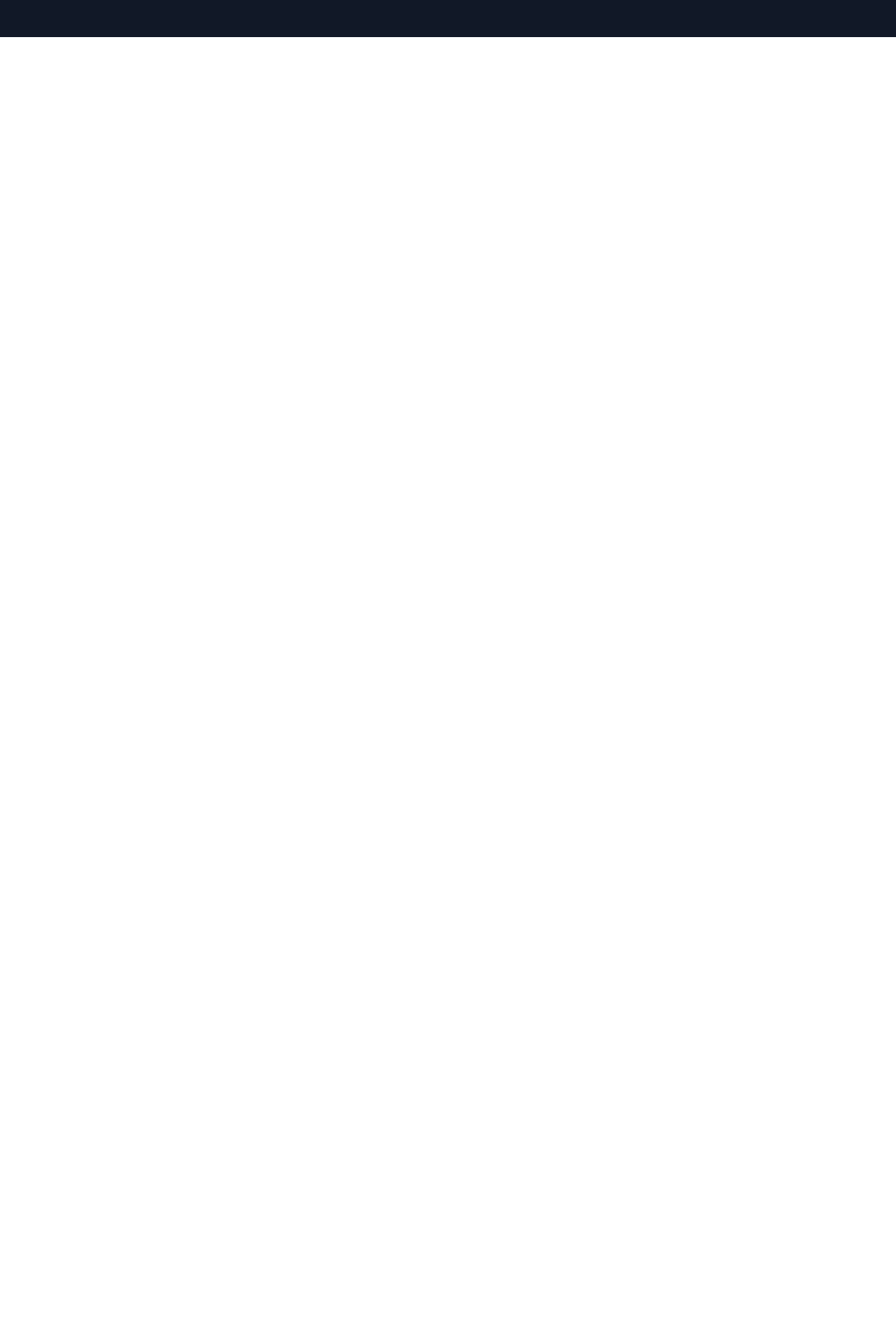
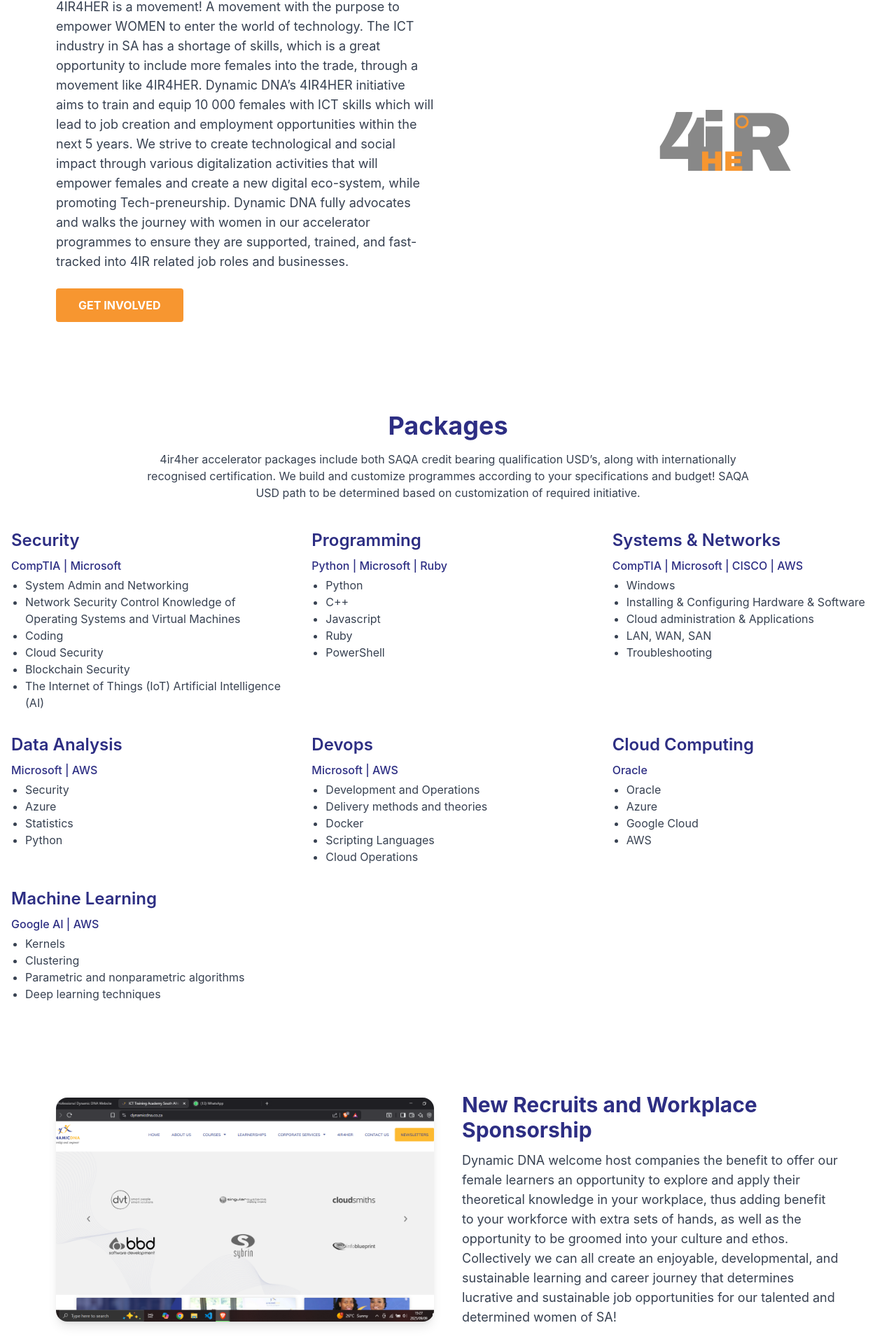
Before and after one commit to Zwelihlecomet2/Bostech-Innovations-main-website, a React (Vite) app: page /4ir4her in a window 1280 px wide. Shown: the part 536-2456 px from the top of the page at 70% size. Before the commit the page ends 800 px from the top, so only its background shows below. Built offline with nearby package versions, Linux system fonts and the light colour scheme.

Commit message:
4IR Page

```diff
--- a/src/pages/FourIR.tsx
+++ b/src/pages/FourIR.tsx
@@ -2,8 +2,172 @@
 
 const FourIR = () => {
   return (
-    <div>FourIR</div>
-  )
-}
+    <div className="min-h-screen bg-white">
+      {/* Hero Section */}
+      <section className="relative h-[340px] md:h-[420px] flex items-center overflow-hidden">
+        {/* Background Image */}
+        <div
+          className="absolute inset-0 bg-cover bg-center"
+          style={{
+            backgroundImage:
+              "url('/src/assets/Screenshot (252) copy.png')",
+          }}
+        />
+        {/* Overlay */}
+        <div className="absolute inset-0 bg-[#2d2e83]/70" />
+        {/* Content */}
+        <div className="relative z-10 px-8 md:px-20 lg:px-32 w-full flex flex-col items-start justify-center h-full">
+          <h1 className="text-3xl md:text-5xl font-bold text-white mb-2">4IR4HER</h1>
+          <p className="text-lg md:text-2xl text-[#2d2e83] bg-white/0 font-medium" style={{marginTop: '-0.5rem'}}>
+            Fourth Industrial Revolution For Her
+          </p>
+        </div>
+      </section>
+      {/* No Women Left Behind Section */}
+      <section className="py-16 bg-white">
+        <div className="max-w-6xl mx-auto px-4 grid md:grid-cols-2 gap-10 items-center">
+          {/* Text */}
+          <div>
+            <h2 className="text-2xl md:text-3xl font-bold text-[#2d2e83] mb-3">No Women Left Behind!</h2>
+            <p className="text-gray-700 text-base md:text-lg mb-6">
+              4IR4HER is a movement! A movement with the purpose to empower WOMEN to enter the world of technology. The ICT industry in SA has a shortage of skills, which is a great opportunity to include more females into the trade, through a movement like 4IR4HER. Dynamic DNA’s 4IR4HER initiative aims to train and equip 10 000 females with ICT skills which will lead to job creation and employment opportunities within the next 5 years. We strive to create technological and social impact through various digitalization activities that will empower females and create a new digital eco-system, while promoting Tech-preneurship. Dynamic DNA fully advocates and walks the journey with women in our accelerator programmes to ensure they are supported, trained, and fast-tracked into 4IR related job roles and businesses.
+            </p>
+            <button className="bg-[#f79630] text-white font-bold px-8 py-3 rounded transition-colors hover:bg-[#e6861c] focus:outline-none focus:ring-2 focus:ring-[#f79630]">
+              GET INVOLVED
+            </button>
+          </div>
+          {/* 4IR4HER Logo/Graphic */}
+          <div className="flex justify-center md:justify-end">
+            <svg width="260" height="160" viewBox="0 0 260 160" fill="none" xmlns="http://www.w3.org/2000/svg">
+              <text x="0" y="120" fontFamily="Arial Black, Arial, sans-serif" fontWeight="bold" fontSize="120" fill="#888">4</text>
+              <text x="60" y="120" fontFamily="Arial Black, Arial, sans-serif" fontWeight="bold" fontSize="120" fill="#888">iR</text>
+              <text x="60" y="120" fontFamily="Arial Black, Arial, sans-serif" fontWeight="bold" fontSize="40" fill="#f79630">HE</text>
+              <circle cx="120" cy="50" r="8" stroke="#f79630" strokeWidth="3" fill="none" />
+            </svg>
+          </div>
+        </div>
+      </section>
 
-export default FourIR
+           {/* Packages Section */}
+      <section className="py-16 bg-white">
+        <div className="max-w-7xl mx-auto px-4">
+          <h2 className="text-3xl md:text-4xl font-bold text-center text-[#2d2e83] mb-4">Packages</h2>
+          <p className="text-center text-gray-700 mb-10 max-w-4xl mx-auto text-sm md:text-base">
+            4ir4her accelerator packages include both SAQA credit bearing qualification USD’s, along with internationally recognised certification. We build and customize programmes according to your specifications and budget! SAQA USD path to be determined based on customization of required initiative.
+          </p>
+          <div className="grid grid-cols-1 md:grid-cols-3 gap-10 mb-8">
+            {/* Security */}
+            <div>
+              <h3 className="text-2xl font-semibold text-[#2d2e83] mb-2">Security</h3>
+              <div className="text-[#2d2e83] font-medium mb-1">CompTIA | Microsoft</div>
+              <ul className="list-disc pl-5 text-gray-700 text-sm md:text-base">
+                <li>System Admin and Networking</li>
+                <li>Network Security Control Knowledge of Operating Systems and Virtual Machines</li>
+                <li>Coding</li>
+                <li>Cloud Security</li>
+                <li>Blockchain Security</li>
+                <li>The Internet of Things (IoT) Artificial Intelligence (AI)</li>
+              </ul>
+            </div>
+            {/* Programming */}
+            <div>
+              <h3 className="text-2xl font-semibold text-[#2d2e83] mb-2">Programming</h3>
+              <div className="text-[#2d2e83] font-medium mb-1">Python | Microsoft | Ruby</div>
+              <ul className="list-disc pl-5 text-gray-700 text-sm md:text-base">
+                <li>Python</li>
+                <li>C++</li>
+                <li>Javascript</li>
+                <li>Ruby</li>
+                <li>PowerShell</li>
+              </ul>
+            </div>
+            {/* Systems & Networks */}
+            <div>
+              <h3 className="text-2xl font-semibold text-[#2d2e83] mb-2">Systems & Networks</h3>
+              <div className="text-[#2d2e83] font-medium mb-1">CompTIA | Microsoft | CISCO | AWS</div>
+              <ul className="list-disc pl-5 text-gray-700 text-sm md:text-base">
+                <li>Windows</li>
+                <li>Installing & Configuring Hardware & Software</li>
+                <li>Cloud administration & Applications</li>
+                <li>LAN, WAN, SAN</li>
+                <li>Troubleshooting</li>
+              </ul>
+            </div>
+          </div>
+          <div className="grid grid-cols-1 md:grid-cols-3 gap-10 mb-8">
+            {/* Data Analysis */}
+            <div>
+              <h3 className="text-2xl font-semibold text-[#2d2e83] mb-2">Data Analysis</h3>
+              <div className="text-[#2d2e83] font-medium mb-1">Microsoft | AWS</div>
+              <ul className="list-disc pl-5 text-gray-700 text-sm md:text-base">
+                <li>Security</li>
+                <li>Azure</li>
+                <li>Statistics</li>
+                <li>Python</li>
+              </ul>
+            </div>
+            {/* Devops */}
+            <div>
+              <h3 className="text-2xl font-semibold text-[#2d2e83] mb-2">Devops</h3>
+              <div className="text-[#2d2e83] font-medium mb-1">Microsoft | AWS</div>
+              <ul className="list-disc pl-5 text-gray-700 text-sm md:text-base">
+                <li>Development and Operations</li>
+                <li>Delivery methods and theories</li>
+                <li>Docker</li>
+                <li>Scripting Languages</li>
+                <li>Cloud Operations</li>
+              </ul>
+            </div>
+            {/* Cloud Computing */}
+            <div>
+              <h3 className="text-2xl font-semibold text-[#2d2e83] mb-2">Cloud Computing</h3>
+              <div className="text-[#2d2e83] font-medium mb-1">Oracle</div>
+              <ul className="list-disc pl-5 text-gray-700 text-sm md:text-base">
+                <li>Oracle</li>
+                <li>Azure</li>
+                <li>Google Cloud</li>
+                <li>AWS</li>
+              </ul>
+            </div>
+          </div>
+          <div className="grid grid-cols-1 md:grid-cols-2 gap-10">
+            {/* Machine Learning */}
+            <div>
+              <h3 className="text-2xl font-semibold text-[#2d2e83] mb-2">Machine Learning</h3>
+              <div className="text-[#2d2e83] font-medium mb-1">Google AI | AWS</div>
+              <ul className="list-disc pl-5 text-gray-700 text-sm md:text-base">
+                <li>Kernels</li>
+                <li>Clustering</li>
+                <li>Parametric and nonparametric algorithms</li>
+                <li>Deep learning techniques</li>
+              </ul>
+            </div>
+          </div>
+        </div>
+      </section>
+
+            {/* New Recruits and Workplace Sponsorship Section */}
+      <section className="py-16 bg-white">
+        <div className="max-w-6xl mx-auto px-4 grid md:grid-cols-2 gap-10 items-center">
+          {/* Image */}
+          <div className="w-full h-72 md:h-80 rounded-2xl overflow-hidden shadow-lg flex items-center justify-center bg-gray-100">
+            <img
+              src="/src/assets/Screenshot (256) copy.png"
+              alt="Learners at computers"
+              className="w-full h-full object-cover"
+            />
+          </div>
+          {/* Text */}
+          <div>
+            <h2 className="text-2xl md:text-3xl font-bold text-[#2d2e83] mb-3">New Recruits and Workplace Sponsorship</h2>
+            <p className="text-gray-700 text-base md:text-lg">
+              Dynamic DNA welcome host companies the benefit to offer our female learners an opportunity to explore and apply their theoretical knowledge in your workplace, thus adding benefit to your workforce with extra sets of hands, as well as the opportunity to be groomed into your culture and ethos. Collectively we can all create an enjoyable, developmental, and sustainable learning and career journey that determines lucrative and sustainable job opportunities for our talented and determined women of SA!
+            </p>
+          </div>
+        </div>
+      </section>
+    </div>
+  );
+};
+
+export default FourIR;
```
